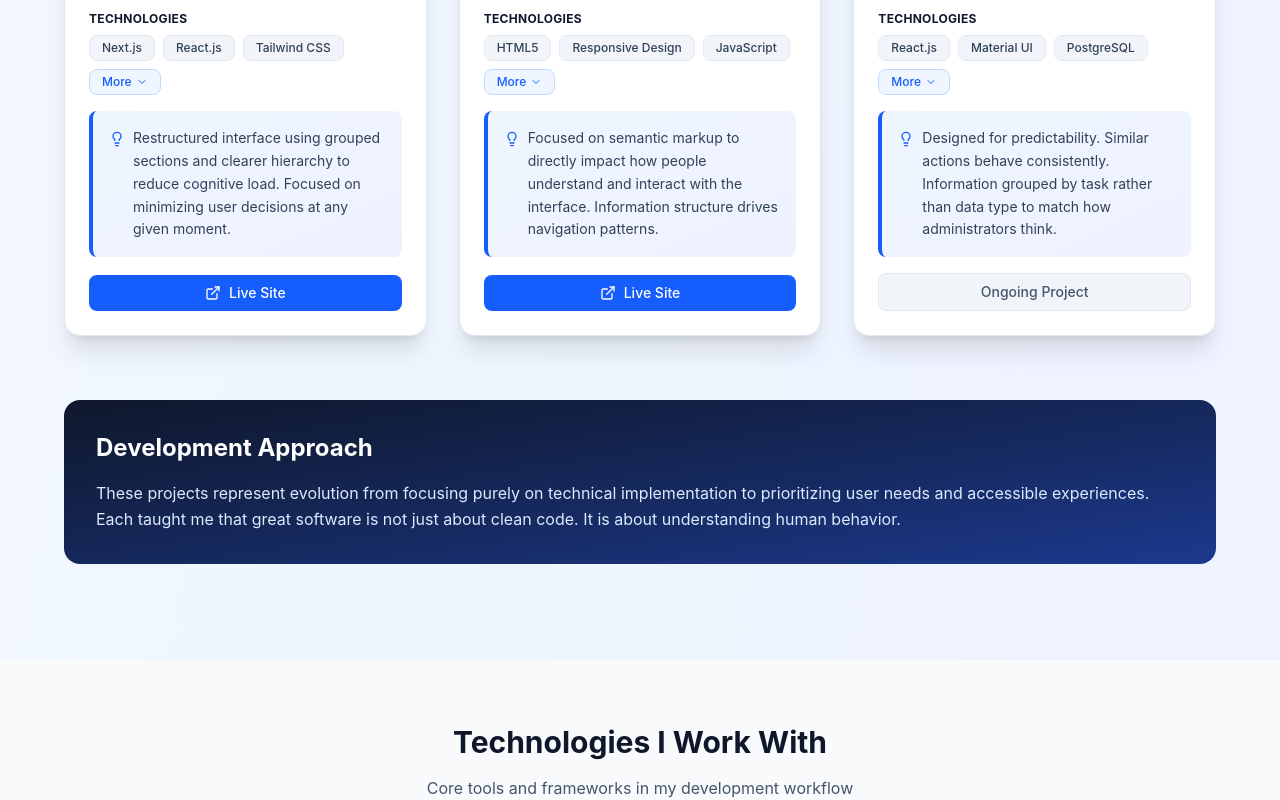
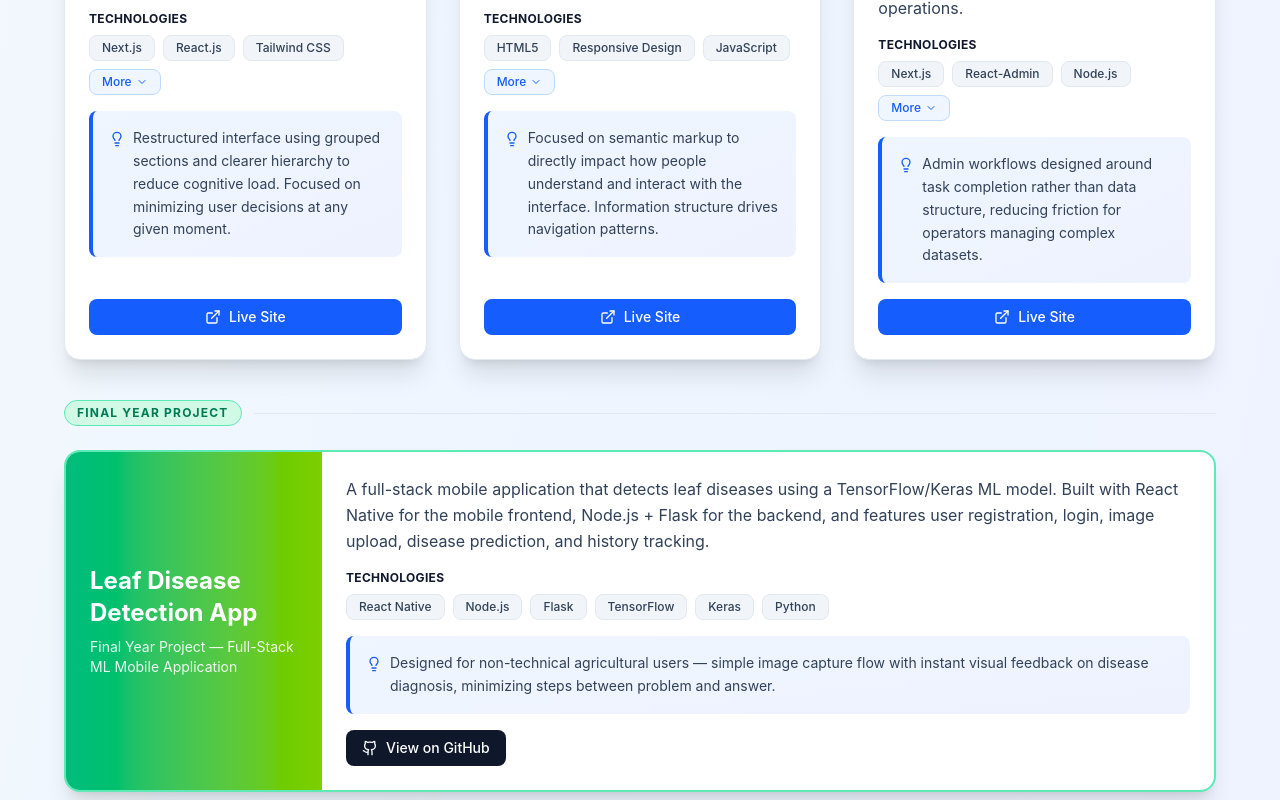
Before and after one commit to krishmalakif/portfolio, a React (Vite) app: page / in a window 1280 px wide. Shown: the part 4200-5000 px from the top of the page. Built offline with nearby package versions, Linux system fonts and the light colour scheme.

Commit message:
Updated portfolio: replaced EN-admin with DataAnchor, added FYP Leaf Disease Detection project

```diff
--- a/src/app/components/Projects.tsx
+++ b/src/app/components/Projects.tsx
@@ -54,23 +54,41 @@ export function Projects() {
       link: "https://nacc-usa.org/",
     },
     {
-      title: "EN Admin Dashboard",
-      tagline: "Data Management Interface",
+      title: "DataAnchor",
+      tagline: "Full-Stack Web & Admin Platform",
       description:
-        "Administrative dashboard using React and Material UI, designed for efficient data workflows and reducing cognitive load for complex tasks.",
-      technologies: ["React.js", "Material UI", "PostgreSQL", "Node.js", "GraphQL"],
+        "Professional Next.js website paired with a fully functional React-admin panel, delivering a seamless full-stack experience for data-driven business operations.",
+      technologies: ["Next.js", "React-Admin", "Node.js", "TypeScript", "REST API"],
       features: [
-        "Modular component design for workflow efficiency",
-        "Real-time UI updates based on data changes",
-        "Advanced state management for complex interactions",
-        "GraphQL integration for optimized data fetching",
+        "Next.js frontend with optimized performance",
+        "React-admin panel for full data management",
+        "Role-based access and secure authentication",
+        "Responsive design across all device sizes",
       ],
       hciRelevance:
-        "Designed for predictability. Similar actions behave consistently. Information grouped by task rather than data type to match how administrators think.",
+        "Admin workflows designed around task completion rather than data structure, reducing friction for operators managing complex datasets.",
       gradient: "from-green-600 to-teal-600",
-      status: "Ongoing Project",
+      link: "https://dataanchor.ae/",
     },
   ];
+
+  const fyp: Project = {
+    title: "Leaf Disease Detection App",
+    tagline: "Final Year Project — Full-Stack ML Mobile Application",
+    description:
+      "A full-stack mobile application that detects leaf diseases using a TensorFlow/Keras ML model. Built with React Native for the mobile frontend, Node.js + Flask for the backend, and features user registration, login, image upload, disease prediction, and history tracking.",
+    technologies: ["React Native", "Node.js", "Flask", "TensorFlow", "Keras", "Python"],
+    features: [
+      "ML-powered disease prediction from leaf images",
+      "React Native cross-platform mobile app",
+      "Node.js + Flask dual-backend architecture",
+      "User auth, image upload & prediction history",
+    ],
+    hciRelevance:
+      "Designed for non-technical agricultural users — simple image capture flow with instant visual feedback on disease diagnosis, minimizing steps between problem and answer.",
+    gradient: "from-emerald-500 to-lime-500",
+    github: "https://github.com/krishmalakif/Leaf-Disease-Detection-Mobile-App-",
+  };
 
   return (
     <section id="projects" className="py-24 px-6">
@@ -157,6 +175,52 @@ export function Projects() {
           ))}
         </div>
 
+        {/* Final Year Project */}
+        <div className="mt-10">
+          <div className="flex items-center gap-3 mb-6">
+            <span className="px-3 py-1 bg-emerald-100 text-emerald-700 text-xs font-bold uppercase tracking-widest rounded-full border border-emerald-300">
+              Final Year Project
+            </span>
+            <div className="flex-1 h-px bg-slate-200" />
+          </div>
+          <div
+            className="bg-white rounded-2xl shadow-xl overflow-hidden border-2 border-emerald-300 hover:shadow-2xl transition-all duration-300 flex flex-col md:flex-row"
+          >
+            <div className={`bg-gradient-to-r ${fyp.gradient} p-6 text-white md:w-64 flex-shrink-0 flex flex-col justify-center`}>
+              <h3 className="text-2xl font-bold mb-2">{fyp.title}</h3>
+              <p className="text-white/90 text-sm">{fyp.tagline}</p>
+            </div>
+            <div className="p-6 flex-1 flex flex-col">
+              <p className="text-slate-700 leading-relaxed mb-4">{fyp.description}</p>
+              <div className="mb-4">
+                <h4 className="text-xs font-bold text-slate-900 uppercase tracking-wide mb-2">Technologies</h4>
+                <div className="flex flex-wrap gap-2">
+                  {fyp.technologies.map((tech, i) => (
+                    <span key={i} className="px-3 py-1 bg-slate-100 text-slate-700 rounded-lg text-xs font-medium border border-slate-200">{tech}</span>
+                  ))}
+                </div>
+              </div>
+              <div className="bg-gradient-to-br from-blue-50 to-indigo-50 rounded-lg p-4 border-l-4 border-blue-600 mb-4">
+                <div className="flex items-start gap-2">
+                  <Lightbulb className="w-4 h-4 text-blue-600 flex-shrink-0 mt-1" />
+                  <p className="text-slate-700 text-sm leading-relaxed">{fyp.hciRelevance}</p>
+                </div>
+              </div>
+              <div className="mt-auto">
+                <a
+                  href={fyp.github}
+                  target="_blank"
+                  rel="noopener noreferrer"
+                  className="inline-flex items-center gap-2 px-4 py-2 bg-slate-900 text-white font-medium rounded-lg hover:bg-slate-700 transition-all duration-300 text-sm"
+                >
+                  <Github className="w-4 h-4" />
+                  View on GitHub
+                </a>
+              </div>
+            </div>
+          </div>
+        </div>
+
         {/* Projects Philosophy */}
         <div className="mt-16 bg-gradient-to-br from-slate-900 to-blue-900 rounded-2xl p-8 text-white">
           <h4 className="text-2xl font-bold mb-4">Development Approach</h4>
```
